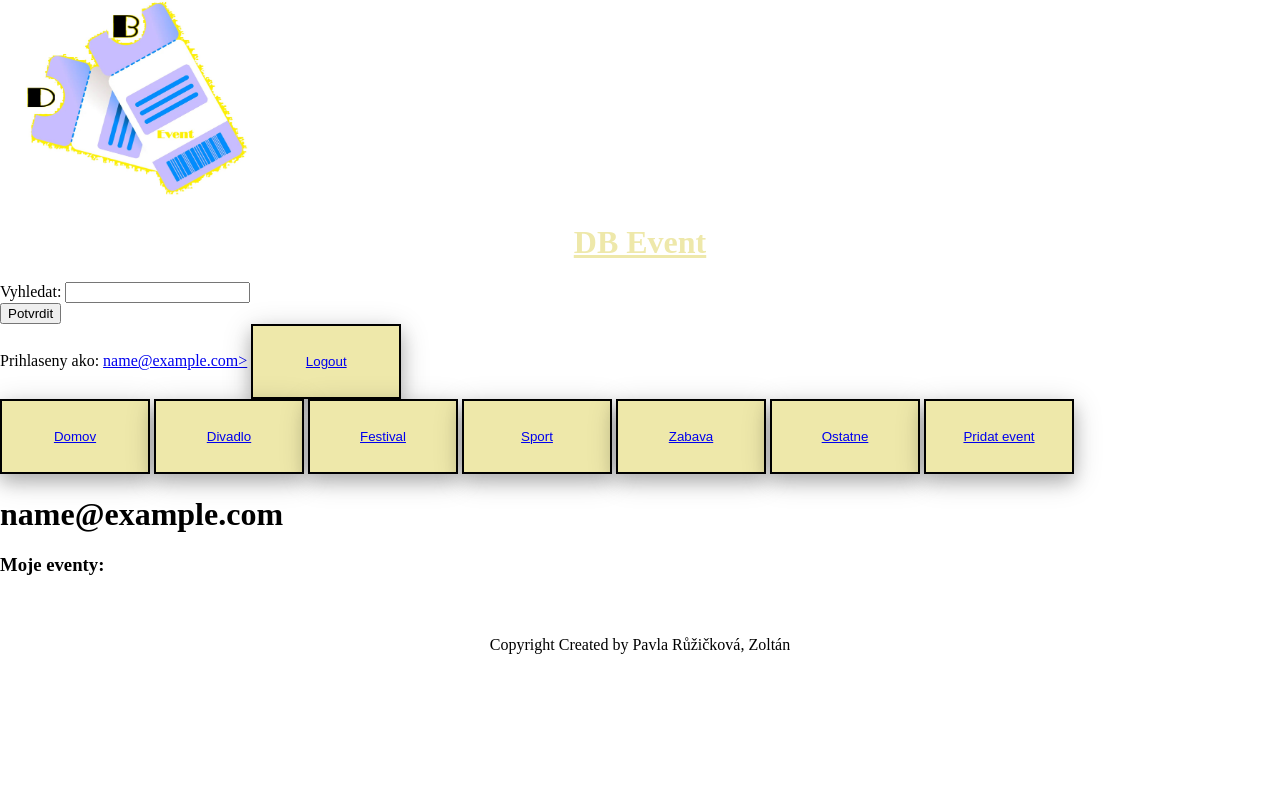
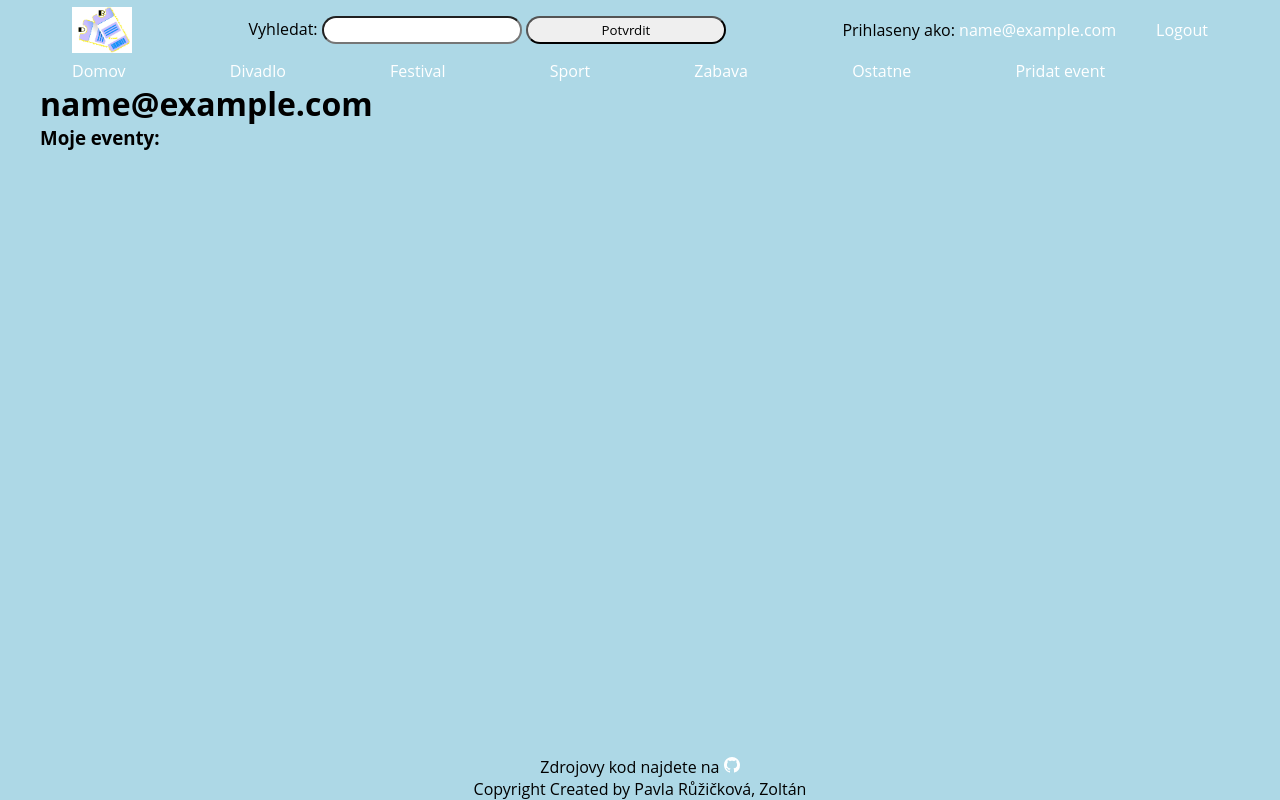
Before and after one commit to zorell11/Event_aggregation_service, a Django app: page /accounts/profile/ in a window 1280 px wide. Run offline with Django 4.2, Linux system fonts and the light colour scheme; the visitor is signed in with stand-in values (Sample User, id 1); data comes from the database, SQL or seed files in the repository; data that the repository does not hold is empty; parts of the project's set-up code (start-up, migrations or seed data) failed here and were passed over.

Commit message:
added styling

```diff
--- /dev/null
+++ b/events/static/events/style.css
@@ -0,0 +1,133 @@
+* {
+    padding: 0;
+    margin: 0;
+    box-sizing: border-box;
+    font-family: 'Open Sans', sans-serif;
+}
+
+body {
+    height: 100vh;
+    background: lightblue;
+    max-width: 1200px;
+    margin: 0 auto;
+    display: flex;
+    flex-direction: column;
+}
+
+
+footer {
+  margin-top: auto;
+}
+
+
+
+li {
+    list-style: none;
+}
+
+a {
+    text-decoration: none;
+    color: #fff;
+    font-size: 1rem;
+}
+
+a:hover {
+    color: orange;
+}
+
+
+/* HEADER */
+header {
+    position: sticky;
+    top: 0px;
+    padding: 0 2rem;
+}
+
+.navbar1 {
+    width: 100;
+    height: 60px;
+    max-width: 1200px;
+    margin: 0 auto;
+    display: flex;
+    align-items: center;
+    justify-content: space-between;
+}
+
+
+.navbar1 .logo a {
+    font-size: 1.5rem;
+    font-weight: bold;
+}
+
+.logo {
+    width: 60px;
+    height: auto;
+}
+
+
+.navbar1 .links {
+    display: flex;
+    gap: 2.5rem;
+}
+
+
+
+
+.navbar1 .toggle_btn {
+    color: #fff;
+    font-size: 1.5rem;
+    cursor: pointer;
+    display: none;
+}
+
+.action_btn {
+    background-color: orange;
+    padding: 0.5rem 1rem;
+    margin-left: 2rem;
+    border-radius: 20px;
+    font-size: 0.8rem;
+    font-weight: bold;
+    transition: scale .2 ease;
+}
+
+.action_btn:hover {
+    color: #fff;
+    scale: 1.1;
+}
+
+
+.navbar1 form input {
+    line-height: 24px;
+    width: 200px;
+    border-radius: 30px;
+}
+
+.nabar2 {
+    backgoround
+}
+
+.navbar2 ul li {
+    display: inline-block;
+    position: relative;
+    padding-right:100px;
+}
+
+
+
+navbar2 ul li a {
+    display: block;
+    padding: 10px 50px;
+    text-decoration: none;
+    color: #333;
+    transition: background-color 0.3s;
+}
+
+navbar2 ul li a:hover {
+    background-color: #f0f0f0;
+}
+
+
+
+footer {
+    text-align: center;
+}
--- a/templates/base.html
+++ b/templates/base.html
@@ -9,69 +9,64 @@
     <meta http-equiv="X-UA-Compatible" content="ie=edge">
     <title>DB Event</title>
 
-    <link rel="stylesheet" href="{% static 'events/images/styless.css' %}">
+    <link rel="stylesheet" href="{% static 'events/style.css' %}">
 
 
 </head>
-
-<header class="Logo">
-    <img class="headContainer-part" alt="Logo" src="{% static 'events/images/logo.jpg' %}">
-    <a href="{% url 'index' %}" class="headContainer-center"><h1>DB Event</h1></a>
-</header>
-
+<body>
 <header>
-
-    <div class="Search">
+    <div class="navbar1">
+        <img class="logo" alt="" src="{% static 'events/images/logo.jpg' %}">
 
         <form action="{% url 'search' %}" method="post">
             {% csrf_token %}
             <label for=""> Vyhledat: </label>
             <input type="text" name="search" id="">
+            <input type="submit" value="Potvrdit" accesskey="s" />
+        </form>
+            {% if request.user.is_authenticated %}
+                <ul class="links">
+                    <li>Prihlaseny ako: <a href="{% url 'profile' %}">{{request.user}}</a></li>
+                    <li><a href="{% url 'logout' %}">Logout</a></li>
 
-            <div>
-             <input type="submit" value="Potvrdit" accesskey="s" />
-            </div>
-
-        </form>
+            {% else %}
+                    <li><a href="{% url 'login' %}">Login </a></li>
+                    <li><a href="{% url 'user_signup' %}">Chcete koupit ticket?</a></li>
+                    <li><a href="{% url 'organizer_signup' %}">Chcete založit event? </a></li>
+                </ul>
+            {% endif %}
 
     </div>
 
-    <div class="menu1" id="menu1">
-
-
-        {% if request.user.is_authenticated %}
-        Prihlaseny ako: <a href="{% url 'profile' %}">{{request.user}}></a>
-        <button><a href="{% url 'logout' %}">Logout</a></button>
-        {% else %}
-        <button><a href="{% url 'login' %}">Login </a></button>
-        <button><a href="{% url 'user_signup' %}">Chcete koupit ticket?</a></button>
-        <button><a href="{% url 'organizer_signup' %}">Chcete založit event? </a></button>
-
-        {% endif %}
-    </div>
-
-    <div class="menu2" id="menu2">
-        <button><a href="{% url 'index' %}">Domov</a></button>
-        <button><a href="{% url 'event_category' 'Divadlo' %}">Divadlo</a></button>
-        <button><a href="{% url 'event_category' 'Festival' %}">Festival</a></button>
-        <button><a href="{% url 'event_category' 'Sport' %}">Sport</a></button>
-        <button><a href="{% url 'event_category' 'Zabava' %}">Zabava</a></button>
-        <button><a href="{% url 'event_category' 'Ostatne' %}">Ostatne</a></button>
-        {% if request.user.organizer or request.user.is_superuser %}
-        <button><a href="{% url 'event_create' %}">Pridat event</a></button>
-        {% endif %}
+    <div class="navbar2">
+        <ul>
+            <li><a href="{% url 'index' %}">Domov</a></li>
+            <li><a href="{% url 'event_category' 'Divadlo' %}">Divadlo</a></li>
+            <li><a href="{% url 'event_category' 'Festival' %}">Festival</a></li>
+            <li><a href="{% url 'event_category' 'Sport' %}">Sport</a></li>
+            <li><a href="{% url 'event_category' 'Zabava' %}">Zabava</a></li>
+            <li><a href="{% url 'event_category' 'Ostatne' %}">Ostatne</a></li>
+            {% if request.user.organizer or request.user.is_superuser %}
+            <li><a href="{% url 'event_create' %}">Pridat event</a></li>
+            {% endif %}
+        </ul>
     </div>
 </header>
 
+<main>
+
 {% block content %}
 {% endblock %}
+</main>
 
 
-<footer>Copyright Created by Pavla Růžičková, Zoltán</footer>
-<script src="{% static 'viewer/script.js' %} "></script>
-<body>
-
-
-</body>
-
+<footer>
+    <div>Zdrojovy kod najdete na <a href="https://github.com/zorell11/Event_aggregation_service/tree/My_test" target="_blank">
+        <svg xmlns="http://www.w3.org/2000/svg" width="16" height="16" fill="currentColor" class="bi bi-github" viewBox="0 0 16 16">
+            <path d="M8 0C3.58 0 0 3.58 0 8c0 3.54 2.29 6.53 5.47 7.59.4.07.55-.17.55-.38 0-.19-.01-.82-.01-1.49-2.01.37-2.53-.49-2.69-.94-.09-.23-.48-.94-.82-1.13-.28-.15-.68-.52-.01-.53.63-.01 1.08.58 1.23.82.72 1.21 1.87.87 2.33.66.07-.52.28-.87.51-1.07-1.78-.2-3.64-.89-3.64-3.95 0-.87.31-1.59.82-2.15-.08-.2-.36-1.02.08-2.12 0 0 .67-.21 2.2.82.64-.18 1.32-.27 2-.27s1.36.09 2 .27c1.53-1.04 2.2-.82 2.2-.82.44 1.1.16 1.92.08 2.12.51.56.82 1.27.82 2.15 0 3.07-1.87 3.75-3.65 3.95.29.25.54.73.54 1.48 0 1.07-.01 1.93-.01 2.2 0 .21.15.46.55.38A8.01 8.01 0 0 0 16 8c0-4.42-3.58-8-8-8"/>
+        </svg>
+    </a></div>
+    <div>Copyright Created by Pavla Růžičková, Zoltán</div>
+</footer>
+    </body>
 </html>
```
Also changed, not shown: events/static/events/styless.css (renamed from events/static/events/images/styless.css).
